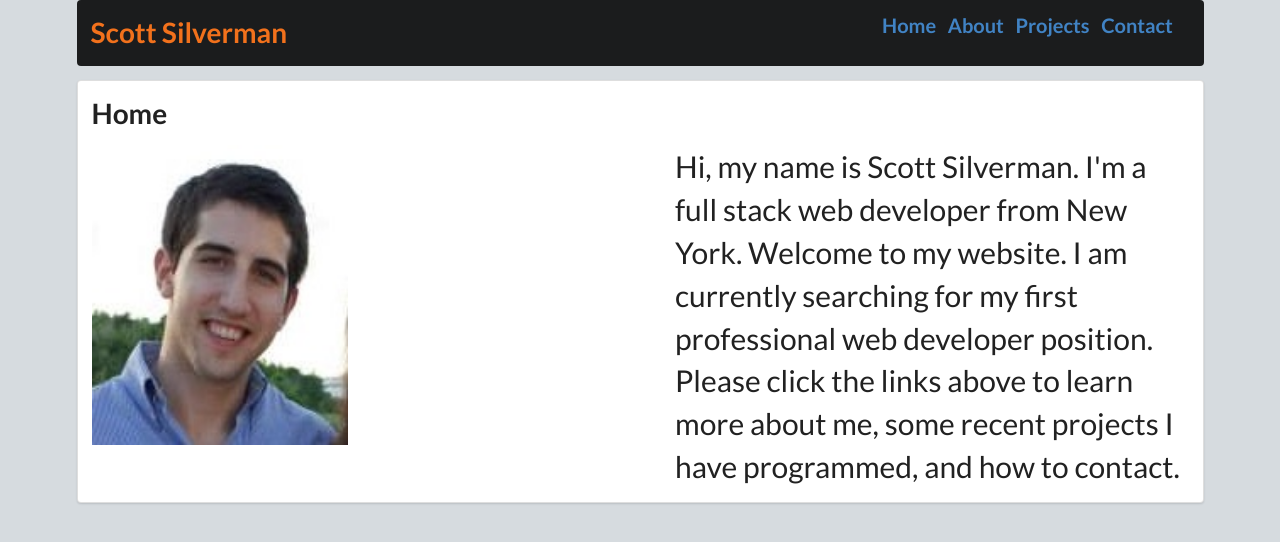
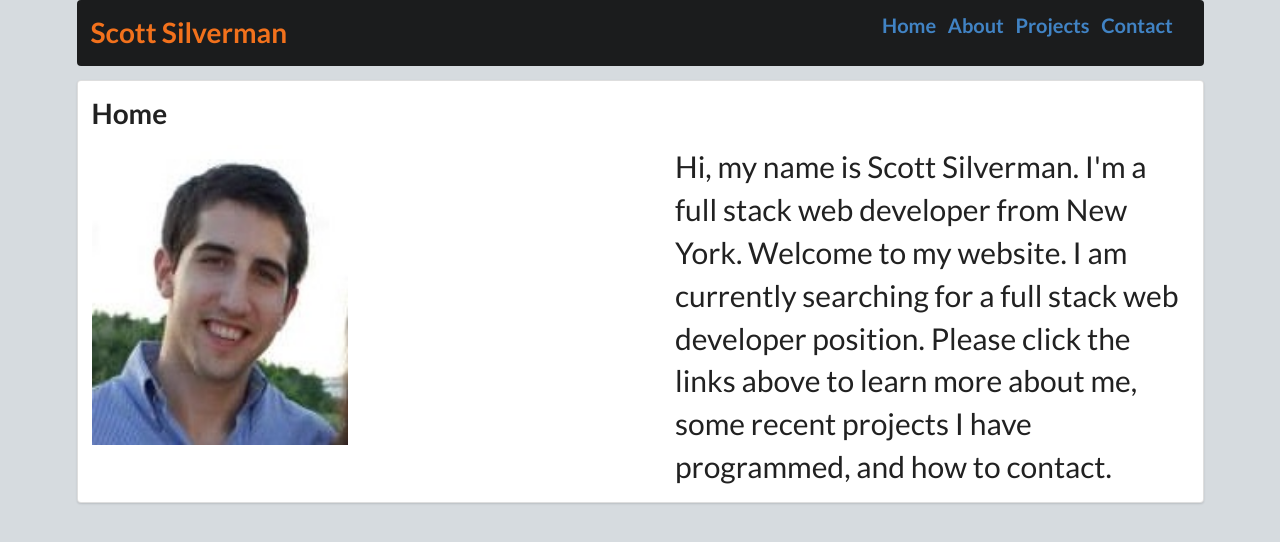
Before and after one commit to ScottMS724/my-website, a React (Create React App) app: page / in a window 1280 px wide. Shown: the top 542 px of the page. Built offline with nearby package versions, Linux system fonts and the light colour scheme.

Commit message:
editing about/home content

```diff
--- a/src/components/About.js
+++ b/src/components/About.js
@@ -10,7 +10,7 @@ const About = () => {
             and Semantic UI. My goal when writing code is to prioritize readability and adaptability through the use of established
             best practices and conventions. I enjoy finding simple solutions to common problems through code.
             I have a B.S. in biology from Boston University and previous experience working as a professional, certified (NSCA) personal trainer and physical therapists' aide.
-            This gives me a unique background in client-facing jobs where I developed strong, interpersonal skills. Combined with my technical skills developed with Flatiron, I
+            This gives me a unique background in client-facing jobs where I developed strong interpersonal skills. Combined with my technical skills honed with Flatiron, I
             believe this background will be a valuable asset in the tech world.</p>
 
             <p className="fontsize20">I know that software engineering is an ever-evolving field that is constantly in flux. An open, inquisive mind
--- a/src/components/Home.js
+++ b/src/components/Home.js
@@ -11,7 +11,7 @@ const Home = () => {
                 </div>
                 <div className="column">
                     <p className="fontsize30">Hi, my name is Scott Silverman. I'm a full stack web developer from New York. Welcome to my website.
-                    I am currently searching for my first professional web developer position.
+                    I am currently searching for a full stack web developer position.
                     Please click the links above to learn more about me, some recent projects I have programmed, and how to contact.</p>
                 </div>
             </div>
```
